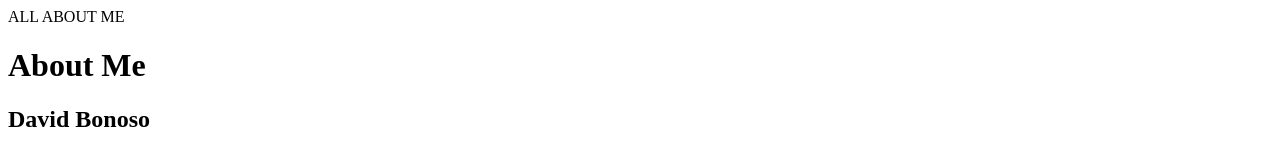
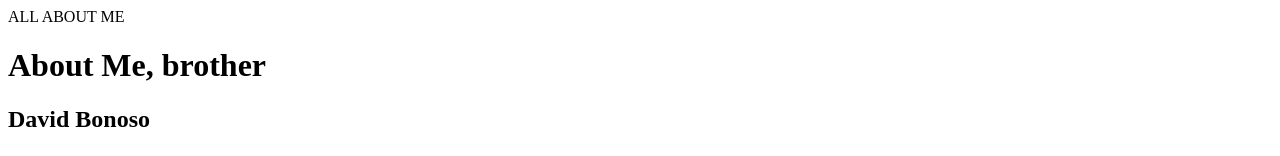
Before and after one commit to DBONOSO/wdd130, a plain HTML site: page aboutme/index.html in a window 1280 px wide. Shown: the top 156 px of the page. Drawn offline with Linux system fonts and the light colour scheme.

```diff
--- a/aboutme/index.html
+++ b/aboutme/index.html
@@ -10,7 +10,7 @@
 <body>
 
   <main>
-  <h1>About Me</h1>
+  <h1>About Me, brother</h1>
   <h2>David Bonoso</h2>
   <h2>I don't have any nick-name</h2>
   <img alt="working" src="imagen/myphoto.jpg" width="250
```
